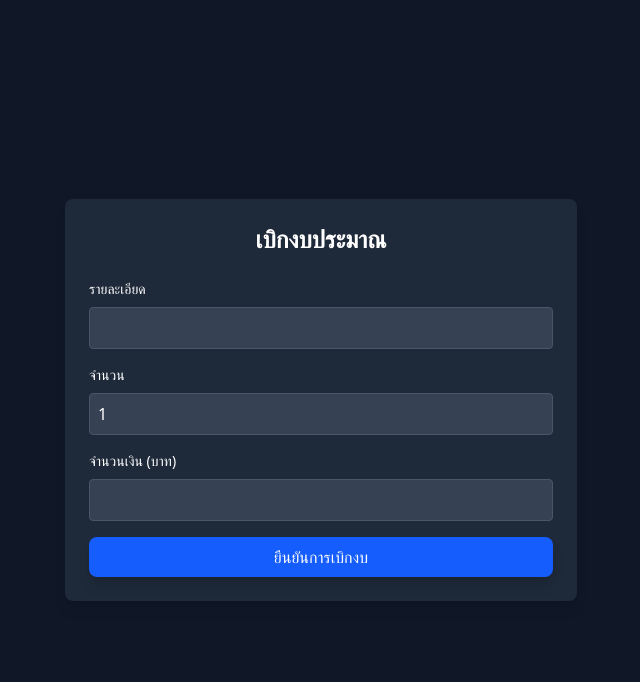
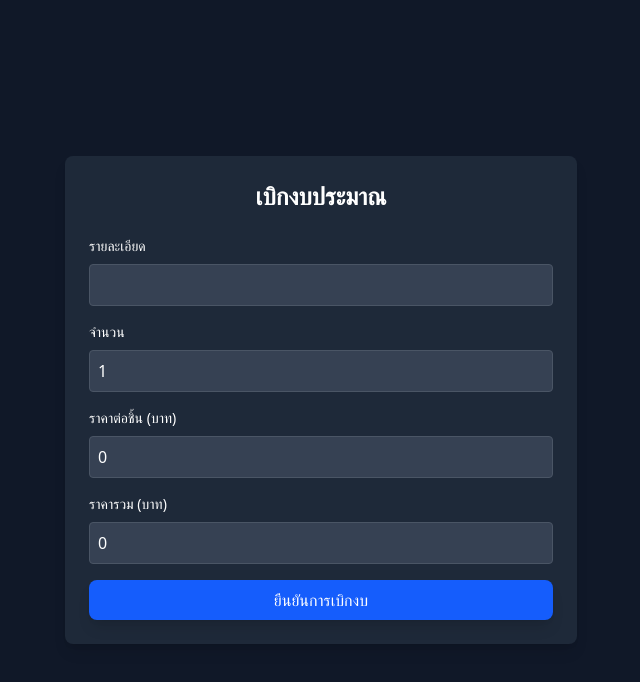
Before and after one commit to Yeet2042/workflow-sesa, a Next.js app: page /budget/withdraw in a window 1280 px wide. Shown: the top 682 px of the page, without its empty margins (319-959 px from the left). Built offline with nearby package versions, Linux system fonts and the light colour scheme; no server answers; sample sign-in values are in the browser's storage.

Commit message:
Update budget handling to calculate total based on quantity and price; enhance UI with price formatter and additional fields for better clarity

```diff
--- a/app/api/employee/route.ts
+++ b/app/api/employee/route.ts
@@ -36,7 +36,7 @@ export async function POST(req: Request) {
         status: "pending",
         createdAt: new Date(),
         name: "user",
-        total: 1,
+        total: quantity * price,
         userId: 1,
       },
     });
--- a/app/budget/employee/page.tsx
+++ b/app/budget/employee/page.tsx
@@ -5,6 +5,7 @@ import { Budget } from "@/interface/budget";
 import { FaCheckCircle, FaClock, FaTimesCircle, FaPlus } from "react-icons/fa";
 import { useRouter } from "next/navigation";
 import { FcApprove } from "react-icons/fc";
+import PriceFormatter from "@/utils/PriceFormatter";
 export default function Page() {
   const router = useRouter();
   const [requests, setRequests] = useState<Budget[]>([]);
@@ -69,7 +70,9 @@ export default function Page() {
                 <th className="p-3">ID</th>
                 <th className="p-3">สร้างเมื่อ</th>
                 <th className="p-3">รายละเอียด</th>
-                <th className="p-3">จำนวนเงิน</th>
+                <th className="p-3">จำนวน</th>
+                <th className="p-3">ราคาต่อชิ้น</th>
+                <th className="p-3">ราคารวม</th>
                 <th className="p-3">สร้างโดย</th>
                 <th className="p-3">สถานะ</th>
                 <th className="p-2"></th>
@@ -83,7 +86,9 @@ export default function Page() {
                     {new Date(req.createdAt).toLocaleDateString()}
                   </td>
                   <td className="p-3">{req.description}</td>
-                  <td className="p-3">{req.price.toLocaleString()}</td>
+                  <td className="p-3">{req.quantity}</td>
+                  <td className="p-3">{PriceFormatter(req.price)} ฿</td>
+                  <td className="p-3">{PriceFormatter(req.total)} ฿</td>
                   <td className="p-3">{req.name}</td>
                   <td className="p-3">
                     <span
--- a/app/budget/withdraw/page.tsx
+++ b/app/budget/withdraw/page.tsx
@@ -7,7 +7,7 @@ export default function WithdrawPage() {
   const router = useRouter();
   const [description, setDescription] = useState("");
   const [quantity, setQuantity] = useState(1);
-  const [price, setPrice] = useState("");
+  const [price, setPrice] = useState(0);
   const [loading, setLoading] = useState(false);
 
   const handleSubmit = async (e: React.FormEvent) => {
@@ -17,7 +17,7 @@ export default function WithdrawPage() {
     const payload = {
       description,
       quantity,
-      price: parseFloat(price),
+      price,
     };
 
     try {
@@ -70,15 +70,26 @@ export default function WithdrawPage() {
           </div>
 
           <div className="mb-4">
+            <label className="block mb-2 text-sm font-medium">ราคาต่อชิ้น (บาท)</label>
+            <input
+              type="number"
+              className="w-full p-2 rounded bg-gray-700 border border-gray-600 focus:outline-none"
+              value={price}
+              onChange={(e) => setPrice(Number(e.target.value))}
+              min="1"
+              required
+            />
+          </div>
+
+          <div className="mb-4">
             <label className="block mb-2 text-sm font-medium">
-              จำนวนเงิน (บาท)
+              ราคารวม (บาท)
             </label>
             <input
               type="number"
               className="w-full p-2 rounded bg-gray-700 border border-gray-600 focus:outline-none"
-              value={price}
-              onChange={(e) => setPrice(e.target.value)}
-              required
+              value={price * quantity}
+              readOnly
             />
           </div>
 
--- /dev/null
+++ b/utils/PriceFormatter.tsx
@@ -0,0 +1,3 @@
+export default function PriceFormatter(price: number): string {
+  return new Intl.NumberFormat("ten-US", { minimumFractionDigits: 2, maximumFractionDigits: 2 }).format(price);
+}
```
Also changed, not shown: interface/budget.ts (+16 -0 lines), 1 other file (tests, documents, lock files or other folders).
